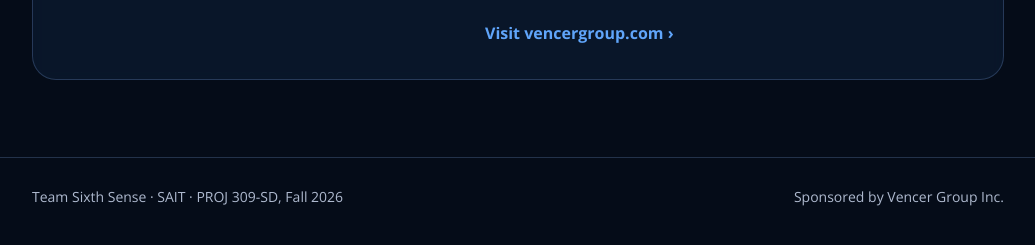
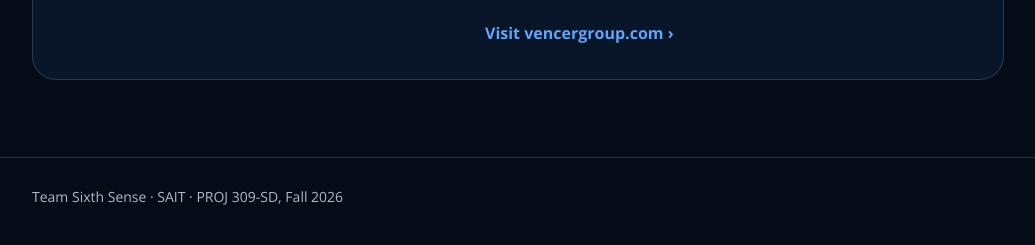
Before and after one commit to afkmary/sixthsense-team, a plain HTML site: page index.html in a window 1280 px wide. Shown: the part 1807-2052 px from the top of the page, without its empty margins (122-1157 px from the left). Drawn offline with nearby package versions, Linux system fonts and the light colour scheme; animation ran at ten frames a second.

Commit message:
Remove sponsor line from footer
Co-Authored-By: Claude Opus 5.5 <noreply@anthropic.com>
Claude-Session: https://claude.ai/code/session_01AjbB8mSRW9AEzGT8B9UH7P

```diff
--- a/index.html
+++ b/index.html
@@ -124,7 +124,7 @@ footer .wrap{display:flex;justify-content:space-between;gap:12px;flex-wrap:wrap}
 </main>
 
 <footer>
-  <div class="wrap"><span>Team Sixth Sense · SAIT · PROJ 309-SD, Fall 2026</span><span>Sponsored by Vencer Group Inc.</span></div>
+  <div class="wrap"><span>Team Sixth Sense · SAIT · PROJ 309-SD, Fall 2026</span></div>
 </footer>
 
 <script>
```
